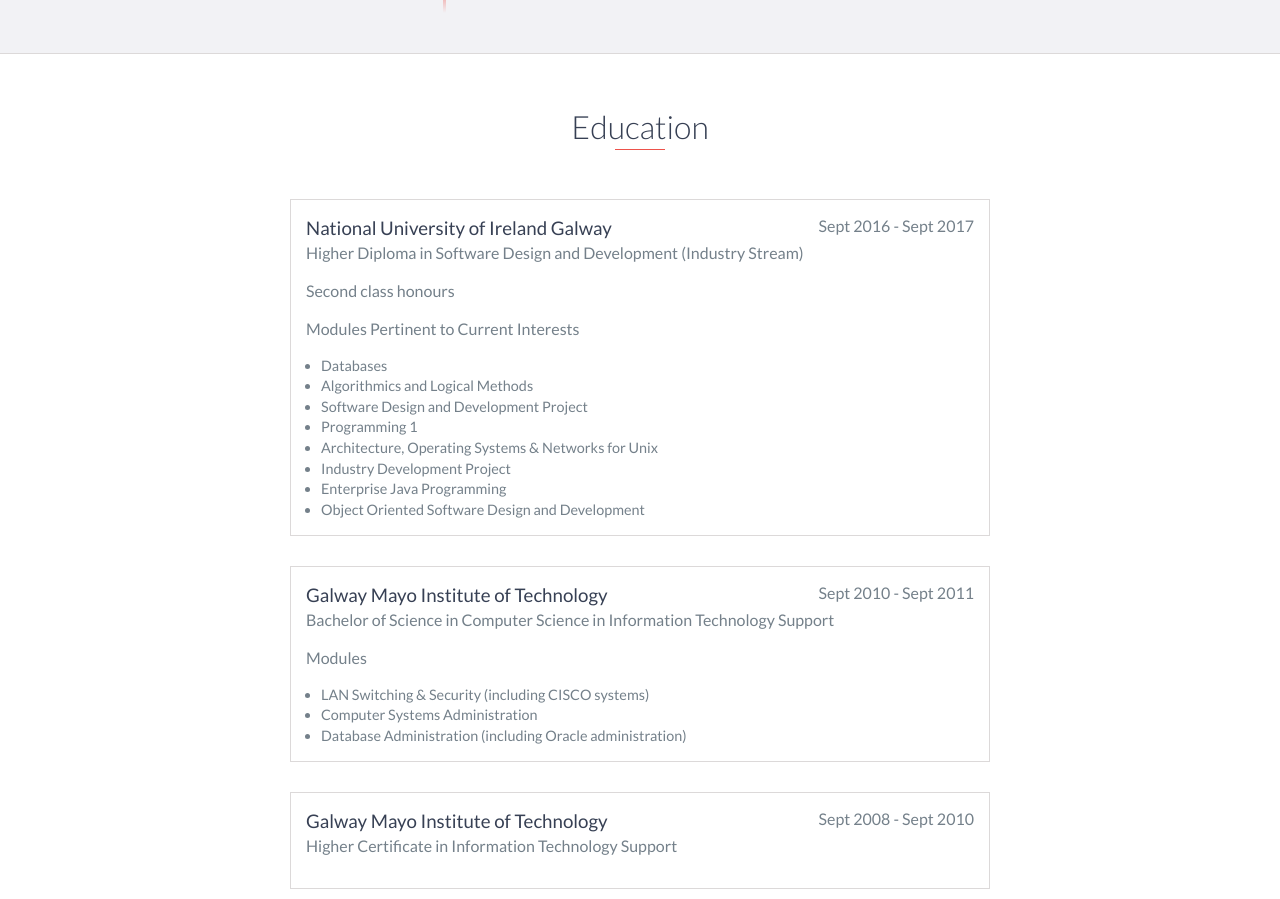
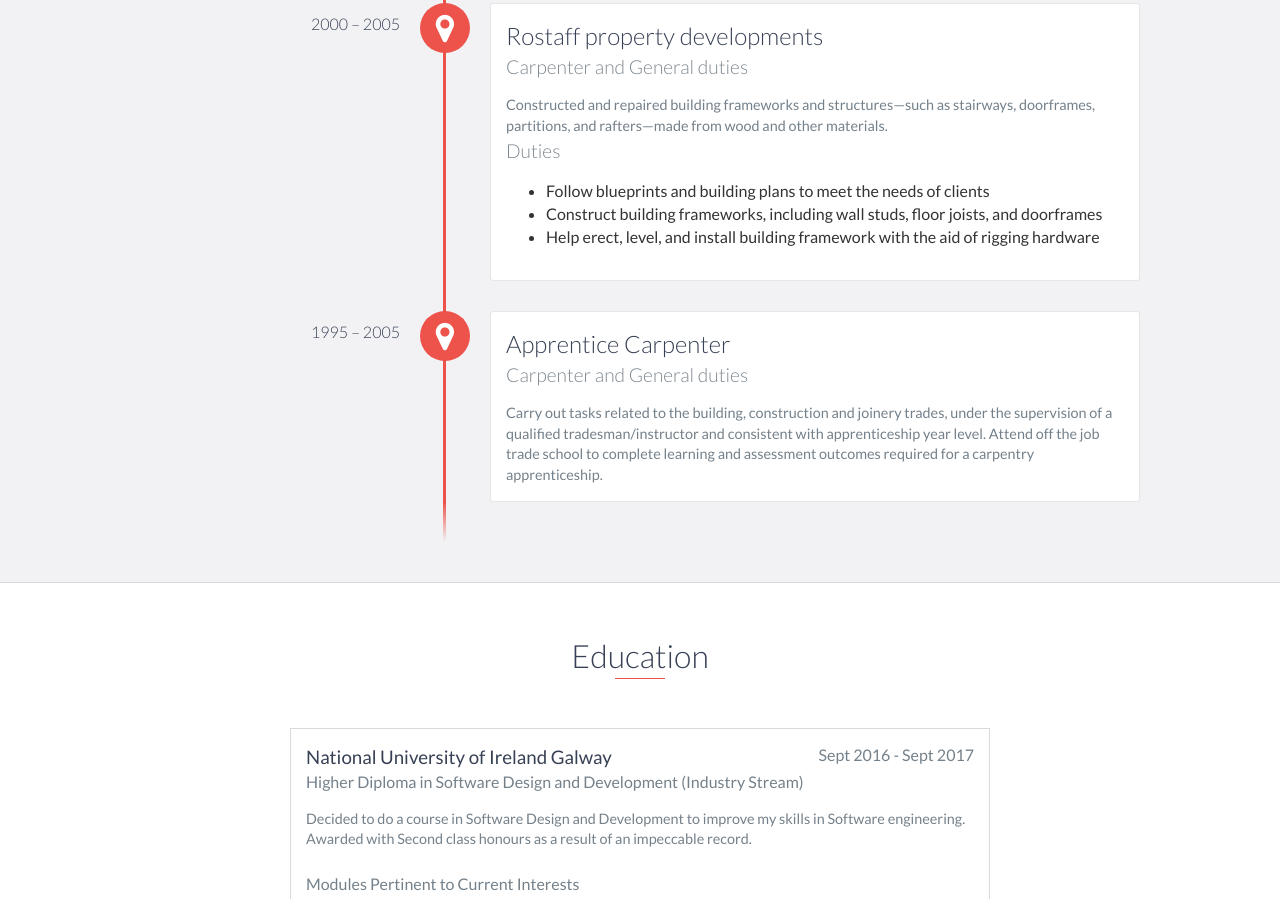
Before and after one commit to ShaneCunn/Cv-dev, a website: page index.html in a window 1280 px wide. Shown: the part 2221-3120 px from the top of the page. Drawn offline with nearby package versions, Linux system fonts and the light colour scheme; a script that the page names is missing.

Commit message:
added GTI section

```diff
--- a/index.html
+++ b/index.html
@@ -80,20 +80,21 @@
                 <p>Presently completing a Java 8 Programmer Certification course to complement my IT skills and
                     knowledge.
                     Also Completed a Higher Diploma in Software Design and Development with MCSA. With four years
-                    experience as a
-                    system administrator for E-commerce websites and a sound understanding of configuring and installing
-                    Microsoft
-                    and Linux operating systems. Highly skilled in creating visual user guides to reduce IT support
-                    requests.</p><br>
+                    experience
+                    as a system administrator for E-commerce websites and a sound understanding of configuring and
+                    installing
+                    Microsoft and Linux operating systems. Highly skilled in creating visual user guides to reduce IT
+                    support requests.
+                </p>
+                </br>
 
-                <p>I was previously engaged in a software internship developer internship with Sidero Ltd which
-                    included testing software and servers during a system upgrade.
-                    My greatest strengths are being able to write Java programs in accordance with a brief,
-                    investigate and analyse defects. I consider myself to be a result-oriented, dependable,
-                    and capable worker; who is not easily affected by job stress and will be a strong asset to your
-                    department
-                    and organisation in a variety of duties. I am certainly receptive to any company training
-                    and I am a fast learner in any on the job training situation if required.
+                <p>I was previously engaged in a software internship developer internship with Sidero Ltd which included
+                    testing software and servers during a system upgrade. My greatest strengths are being able to write
+                    Java programs in accordance with a brief, investigate and analyse defects. I consider myself to be
+                    a result-oriented, dependable, and capable worker; who is not easily affected by job stress and will
+                    be a strong asset to your department and organisation in a variety of duties. I am certainly
+                    receptive
+                    to any company training and I am a fast learner in any on the job training situation if required.
                 </p>
             </div>
         </div>
@@ -108,7 +109,8 @@
             <h3>Sidero Ltd</h3>
             <h4>Software Developer Intern</h4>
             <p>In the high availability team is responsible for ensuring this telecom management service is available
-                and operational for no less than “five 9’s”. </p>
+                and
+                operational for no less than “five 9’s”. </p>
         </div>
 
         <div data-date="September 2014 – September 2015">
@@ -116,11 +118,11 @@
             <h4>Software Developer Intern</h4>
             <p>Develops tasks including coding, debugging, and documentation of application programs Avaya Contact
                 Recorder
-                logging tool which was a six-month project.
-                This program parsed large log files by using a search string, this will extract logs by either using
-                time stamps or Nth line above/below.
-                This then writes the parsed lines into a new log file.
-                It was written in such an open way that it can be used for other common log files.
+                logging tool which was a six-month project. This program parsed large log files by using a search
+                string,
+                this will extract logs by either using time stamps or Nth line above/below. This then writes the parsed
+                lines into a new log file. It was written in such an open way that it can be used for other common log
+                files.
             </p>
         </div>
 
@@ -128,9 +130,10 @@
             <h3>Zenimax Online Ireland</h3>
             <h4>Technical Support Assistant</h4>
             <p>
-                Identify, troubleshoot and resolve issues raised by customers via live chat and email
-                Investigate and communicate reports of service outages
-                Educate and inform customers accurately and proactively about the products and its terms of use
+                Identify, troubleshoot and resolve issues raised by customers via live chat and email Investigate and
+                communicate reports
+                of service outages Educate and inform customers accurately and proactively about the products and its
+                terms of use
             </p>
         </div>
 
@@ -138,13 +141,50 @@
             <h3>Gamercomms</h3>
             <h4>Part time System Administrator</h4>
             <p>
-                Researched and developed the Company’s e-commerce website
-                Managed customer support tickets and enhanced customer experience
+                Researched and developed the Company’s e-commerce website Managed customer support tickets and enhanced
+                customer experience
                 Maintained and updated the servers and websites such as Ubuntu, Debian, Red Hat, Apache, MySQL, Varnish,
-                Ubuntu, Lightppd, and Nginx.
-                Brought in a redesign project of the website under cost and one month early, saving the company €4000.
+                Ubuntu, Lightppd, and Nginx. Brought in a redesign project of the website under cost and one month
+                early,
+                saving the company €4000.
             </p>
         </div>
+        <div data-date="2000 – 2005">
+            <h3>Rostaff property developments</h3>
+            <h4>Carpenter and General duties</h4>
+            <p>
+                Constructed and repaired building frameworks and structures—such as stairways, doorframes, partitions,
+                and rafters—made from
+                wood and other materials.
+
+            </p>
+            <h4>Duties</h4>
+            <ul>
+                <li>
+                    Follow blueprints and building plans to meet the needs of clients
+                </li>
+                <li>
+                    Construct building frameworks, including wall studs, floor joists, and doorframes
+                </li>
+                <li>
+                    Help erect, level, and install building framework with the aid of rigging hardware
+                </li>
+
+            </ul>
+
+
+        </div>
+        <div data-date="1995 – 2005">
+            <h3>Apprentice Carpenter</h3>
+            <h4>Carpenter and General duties</h4>
+            <p>
+                Carry out tasks related to the building, construction and joinery trades, under the supervision of a
+                qualified tradesman/instructor
+                and consistent with apprenticeship year level. Attend off the job trade school to complete learning and
+                assessment outcomes required for a carpentry apprenticeship.
+            </p>
+        </div>
+
     </div>
 </div>
 <!-- End #experience -->
@@ -154,11 +194,12 @@
     <div class="education-block">
         <h3>National University of Ireland Galway</h3>
         <span class="education-date">Sept 2016 - Sept 2017</span>
-
+        <br>
         <h4>Higher Diploma in Software Design and Development (Industry Stream)</h4>
-
-        <h4>Second class honours</h4>
-
+        <p>Decided to do a course in Software Design and Development to improve my skills in Software engineering.
+            Awarded
+            with Second class honours as a result of an impeccable record.</p>
+        </br>
         <h4>Modules Pertinent to Current Interests</h4>
         <ul>
             <li>
@@ -187,8 +228,6 @@
             </li>
 
         </ul>
-
-
     </div>
     <!-- End .education-block -->
 
@@ -211,8 +250,12 @@
         <h3>Galway Mayo Institute of Technology</h3>
         <span class="education-date">Sept 2008 - Sept 2010</span>
         <h4>Higher Certificate in Information Technology Support</h4>
+    </div>
 
-
+    <div class="education-block">
+        <h3>Galway Technical Intitute</h3>
+        <span class="education-date">Sept 2006 - Sept 2007</span>
+        <h4>Electronic Technology Award</h4>
     </div>
 
 
@@ -224,23 +267,6 @@
     <h2 class="heading">Projects</h2>
     <div class="container">
         <div class="row">
-            <div class="project shadow-large">
-                <div class="project-image">
-                    <img src="images/PHPproject2.jpg"/>
-                </div>
-                <!-- End .project-image -->
-                <div class="project-info">
-                    <h3>College Internet programming Project</h3>
-                    <p>
-
-                        Simple website written in PHP and bootstrap it has a contact, registration, login forms.
-
-                    </p>
-                    <a href="https://nuig.shanecunningham.me/" target="_blank">View Project</a>
-                </div>
-                <!-- End .project-info -->
-            </div>
-            <!-- End .project -->
 
             <div class="project shadow-large">
                 <div class="project-image">
@@ -250,10 +276,25 @@
                 <div class="project-info">
                     <h3>Weather Android App</h3>
                     <p>This android weather connects to a Darksky Weather JSON feed and parses the current weather in
-                        the current location of the phone.
-                        It displays cloud cover and what the chances of rain are the next hour.
+                        the
+                        current location of the phone. It displays cloud cover and what the chances of rain are the next
+                        hour.
                     </p>
                     <a href="https://github.com/ShaneCunn/WeatherForecast/tree/master">View Project</a>
+                </div>
+                <!-- End .project-info -->
+            </div>
+            <div class="project shadow-large">
+                <div class="project-image">
+                    <img src="images/PHPproject2.jpg"/>
+                </div>
+                <!-- End .project-image -->
+                <div class="project-info">
+                    <h3>College Internet programming Project</h3>
+                    <p>
+                        Simple website written in PHP and bootstrap it has a contact, registration, login forms.
+                    </p>
+                    <a href="https://nuig.shanecunningham.me/" target="_blank">View Project</a>
                 </div>
                 <!-- End .project-info -->
             </div>
@@ -333,6 +374,22 @@
 <script src="https://ajax.googleapis.com/ajax/libs/jquery/1.12.4/jquery.min.js"></script>
 <script src="js/scripts.min.js"></script>
 <script src="//cdn.jsdelivr.net/github-cards/latest/widget.js"></script>
+<script>
+    (function (i, s, o, g, r, a, m) {
+        i['GoogleAnalyticsObject'] = r;
+        i[r] = i[r] || function () {
+            (i[r].q = i[r].q || []).push(arguments)
+        }, i[r].l = 1 * new Date();
+        a = s.createElement(o),
+            m = s.getElementsByTagName(o)[0];
+        a.async = 1;
+        a.src = g;
+        m.parentNode.insertBefore(a, m)
+    })(window, document, 'script', 'https://www.google-analytics.com/analytics.js', 'ga');
+
+    ga('create', 'UA-103158460-1', 'auto');
+    ga('send', 'pageview');
+</script>
 </body>
 
 </html>
```
